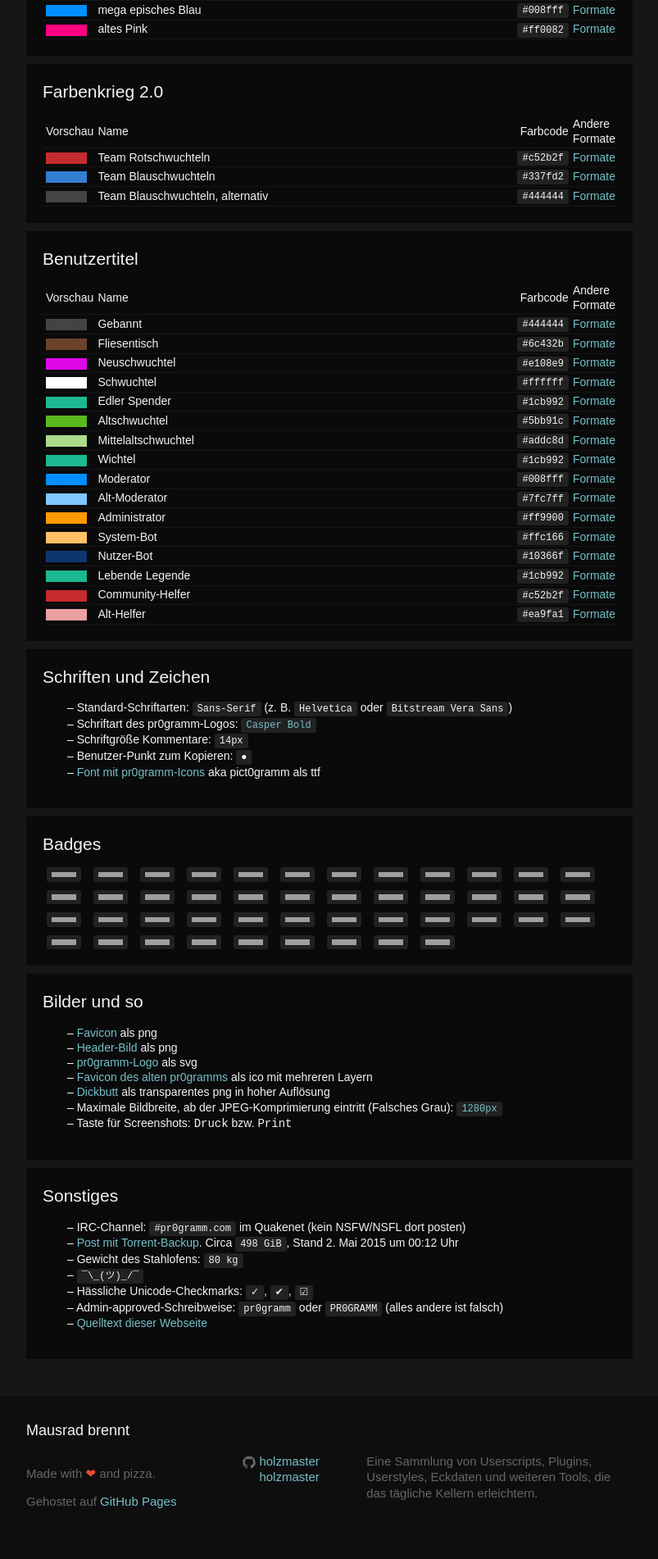
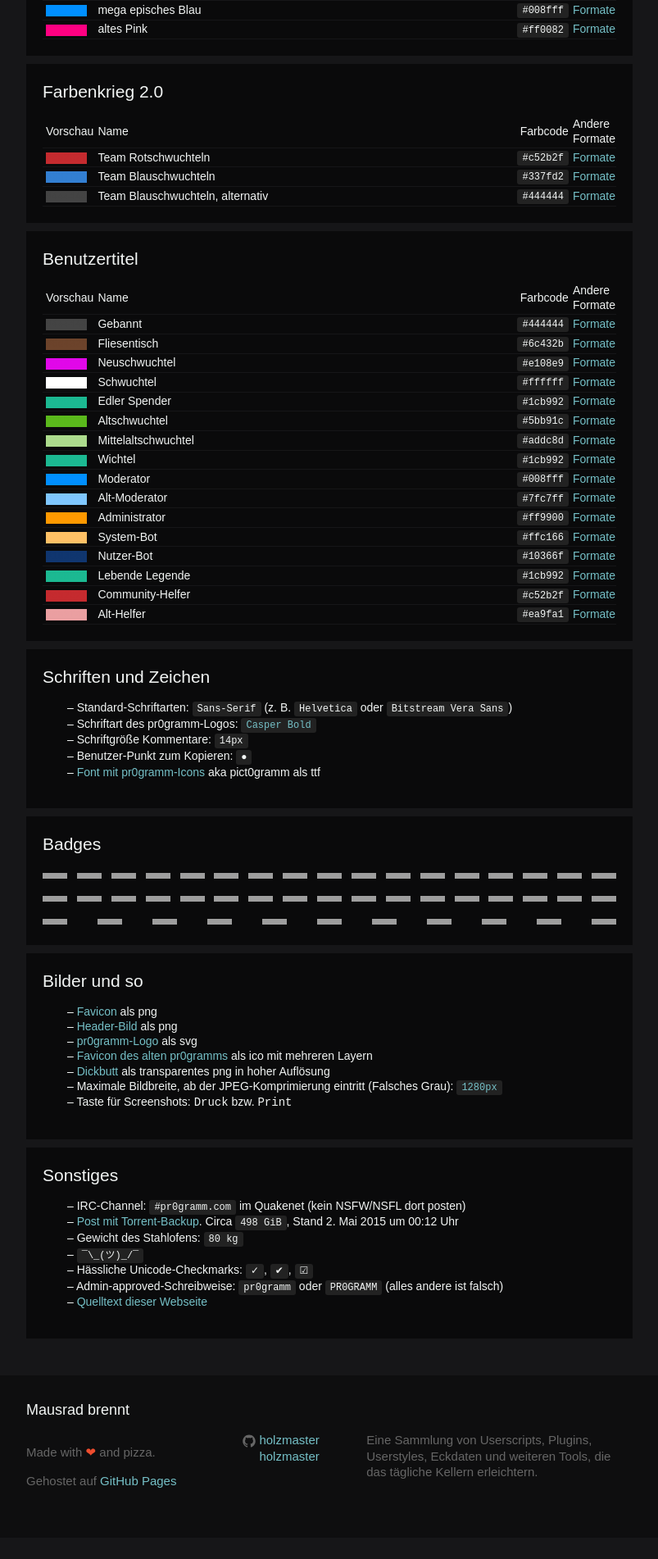
Before and after one commit to holzmaster/userscripts, a Jekyll site: the page built from eckdaten.html, in a window 1280 px wide. Shown: the part 823-2725 px from the top of the page at 82% size, without its empty margins (238-1041 px from the left). Built offline with Jekyll 4.4.1, drawn with Linux system fonts in a browser that asks for light colours; after the commit the page ends 2699 px from its top, so only the background shows below that; grey boxes are pictures that could not be loaded.

Commit message:
Enhance badge layout

```diff
--- a/css/main.scss
+++ b/css/main.scss
@@ -170,12 +170,14 @@ article li {
 	}
 }
 
-.badge-inline-list {
+.badge-list-inline {
 	display: flex;
 	gap: 10px;
 	flex-wrap: wrap;
+	align-items: center;
+	justify-content: space-between;
 
-	.badge {
+	.badge-list-item {
 		img {
 			max-width: 30px;
 			min-width: 30px;
--- a/eckdaten.html
+++ b/eckdaten.html
@@ -250,9 +250,9 @@ comment_font_size: 14px
 <li>
 	<article>
 		<h2>Badges</h2>
-		<div class="badge-inline-list">
+		<div class="badge-list-inline">
 			{%- for badge_data in page.badges -%}
-				<a href="{{ badge_data[1] }}" class="badge">
+				<a href="{{ badge_data[1] }}" class="badge-list-item">
 					<img alt="{{ badge_data[0] }}" src="{{ badge_data[1] }}">
 				</a>
 			{%- endfor -%}
```
